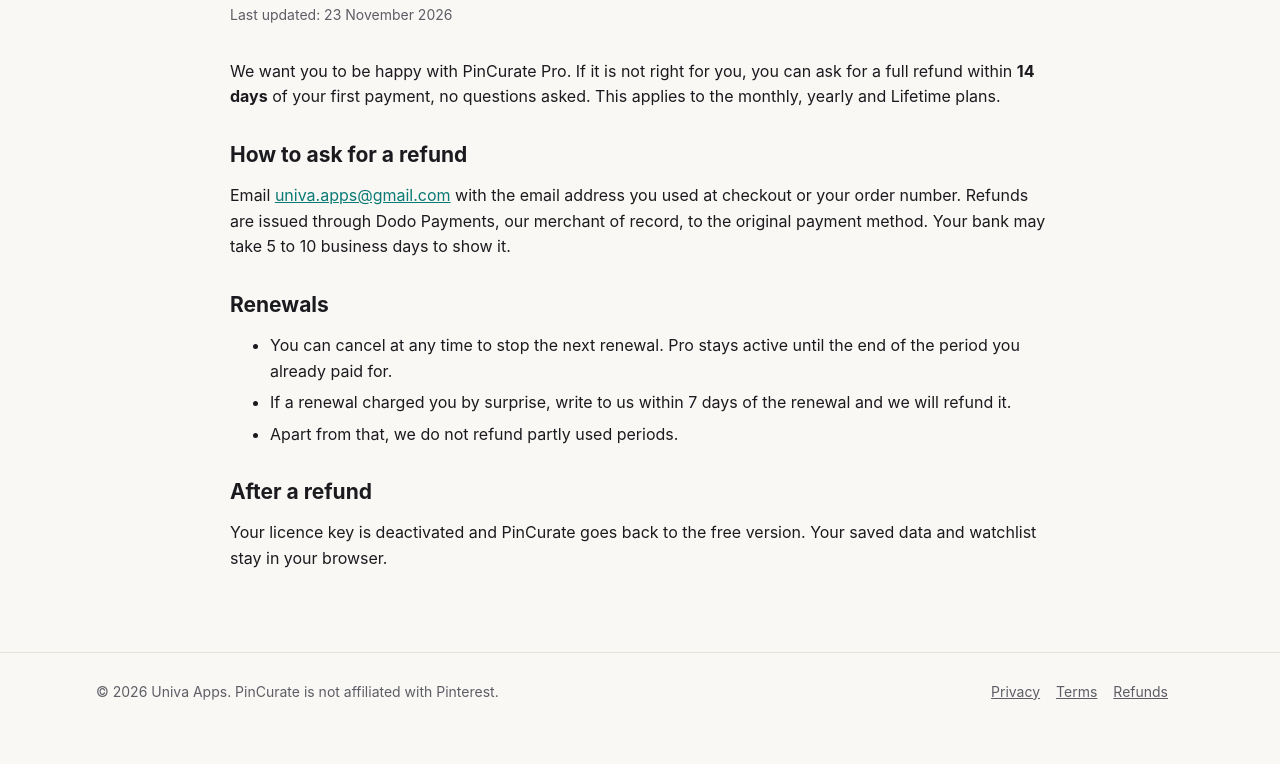
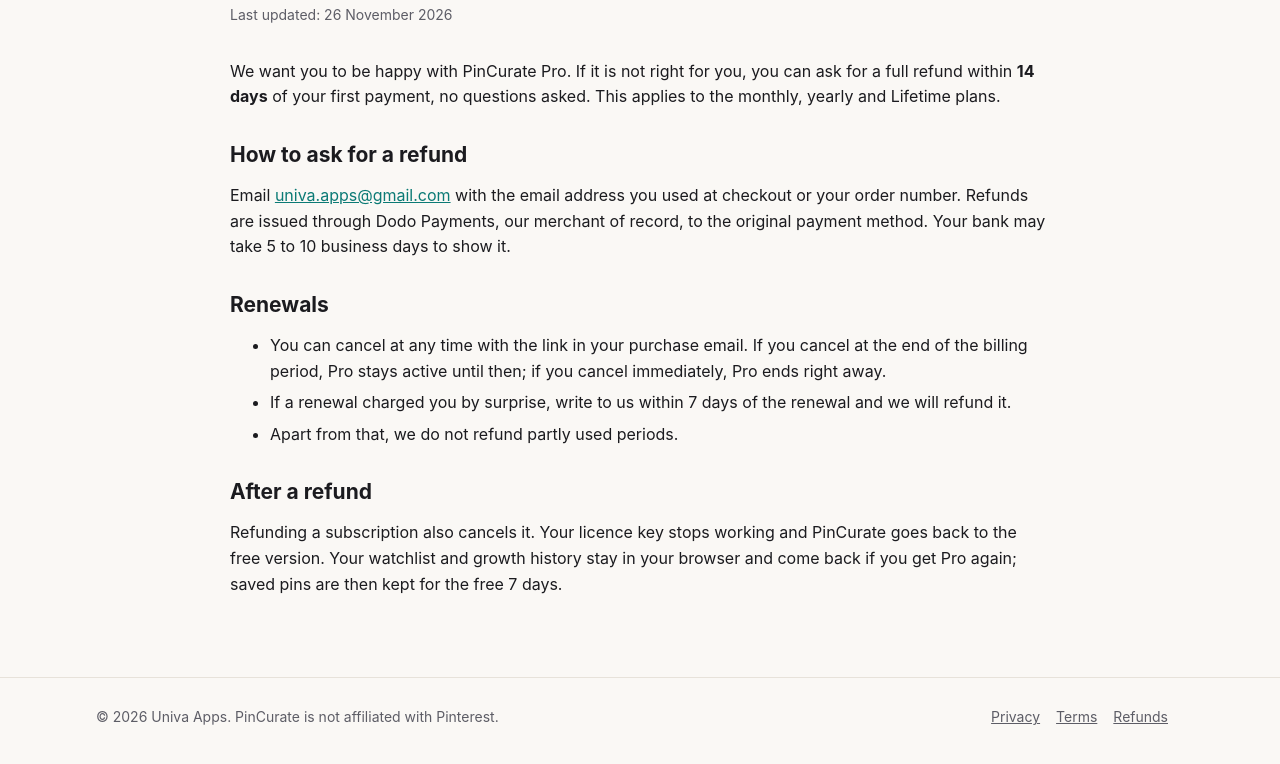
Before and after one commit to un1va/pincurate-site, a plain HTML site: page refund.html in a window 1280 px wide. Shown: the part 158-922 px from the top of the page. Before the commit the page ends 901 px from the top, so only its background shows below. Drawn offline with Linux system fonts and the light colour scheme.

Commit message:
Refunds: cancel options and what happens to the key and data after a refund
Co-Authored-By: Claude Opus 5.5 <noreply@anthropic.com>

```diff
--- a/refund.html
+++ b/refund.html
@@ -20,7 +20,7 @@
 
   <main class="wrap narrow doc">
     <h1>Refund Policy</h1>
-    <p class="updated">Last updated: 23 November 2026</p>
+    <p class="updated">Last updated: 26 November 2026</p>
 
     <p>We want you to be happy with PinCurate Pro. If it is not right for you, you can ask for a full refund within <strong>14 days</strong> of your first payment, no questions asked. This applies to the monthly, yearly and Lifetime plans.</p>
 
@@ -29,13 +29,13 @@
 
     <h2>Renewals</h2>
     <ul>
-      <li>You can cancel at any time to stop the next renewal. Pro stays active until the end of the period you already paid for.</li>
+      <li>You can cancel at any time with the link in your purchase email. If you cancel at the end of the billing period, Pro stays active until then; if you cancel immediately, Pro ends right away.</li>
       <li>If a renewal charged you by surprise, write to us within 7 days of the renewal and we will refund it.</li>
       <li>Apart from that, we do not refund partly used periods.</li>
     </ul>
 
     <h2>After a refund</h2>
-    <p>Your licence key is deactivated and PinCurate goes back to the free version. Your saved data and watchlist stay in your browser.</p>
+    <p>Refunding a subscription also cancels it. Your licence key stops working and PinCurate goes back to the free version. Your watchlist and growth history stay in your browser and come back if you get Pro again; saved pins are then kept for the free 7 days.</p>
   </main>
 
   <footer>
```
